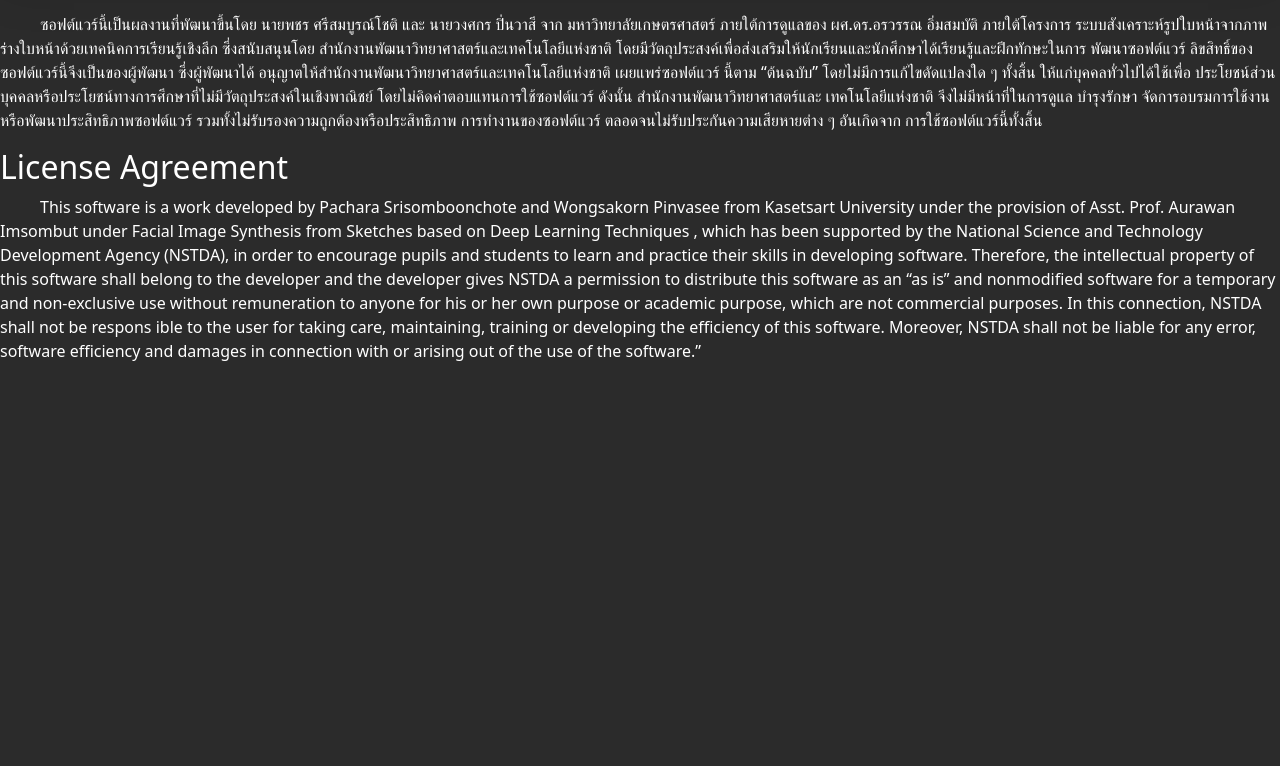
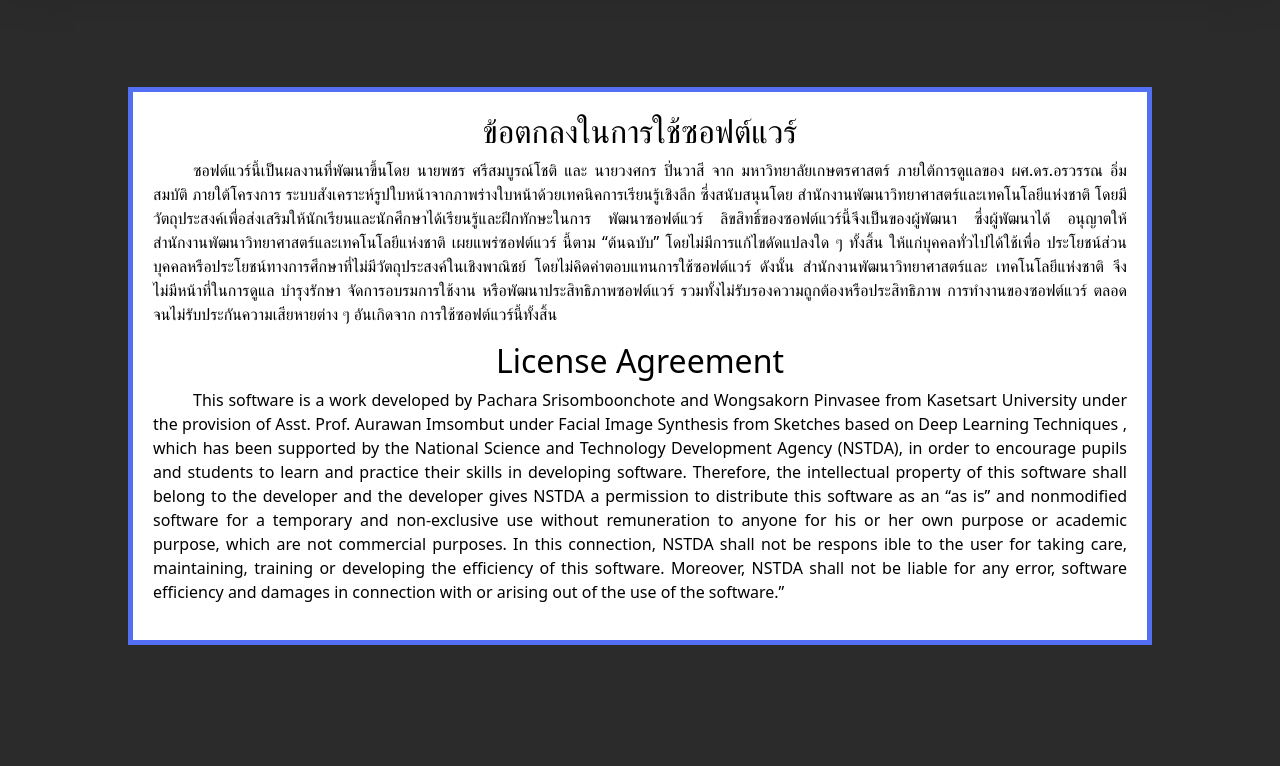
Before and after one commit to Pachara2001/s2f_web_senior_project, a Flask app: page /info in a window 1280 px wide. Shown: the part 350-1116 px from the top of the page. Before the commit the page ends 711 px from the top, so only its background shows below. Run offline with Flask 3, Linux system fonts and the light colour scheme; parts of the project's set-up code (start-up, migrations or seed data) failed here and were passed over.

Commit message:
update info ui

```diff
--- a/static/css/design.css
+++ b/static/css/design.css
@@ -3,6 +3,7 @@
     height: 256px;
     border: 1px solid black;
     background-position: center;
+    background-color: white;
     background-size: 100% 100%;
   }
 
--- a/templates/generate.html
+++ b/templates/generate.html
@@ -51,9 +51,12 @@
         <h2 style="font-weight: bold; color: white">BW Image</h2>
         <div id="bw-image" class="imag"></div>
         <a href="" id="b"><button id="saveBwImage" class="button-1" style="width:128px; height:55px">Download image</button></a>
-        <button onclick="saveDB()" id="saveDB" class="button-2" style="width:128px; height:55px">Save to Database</button>
+      </div>
+      <div class="d-flex justify-content-center mt-5">
+        <button onclick="saveDB()" id="saveDB" class="button-2" style="width: 128px; height: 55px;">Save to Database</button>
       </div>
     </div>
+
     <script src="{{ url_for('static', filename='js/script.js') }}"></script>
     <script src="https://cdn.jsdelivr.net/npm/bootstrap@5.2.3/dist/js/bootstrap.bundle.min.js" integrity="sha384-kenU1KFdBIe4zVF0s0G1M5b4hcpxyD9F7jL+jjXkk+Q2h455rYXK/7HAuoJl+0I4" crossorigin="anonymous"></script>
 </body>
--- a/templates/info.html
+++ b/templates/info.html
@@ -24,8 +24,10 @@
               </div>
             </nav>
           </header>
-        <h2 style="color: white;">ข้อตกลงในการใช้ซอฟต์แวร์</h2>
-        <p style="text-indent: 2.5em; color: white;">ซอฟต์แวร์นี้เป็นผลงานที่พัฒนาขึ้นโดย นายพชร ศรีสมบูรณ์โชติ และ นายวงศกร ปิ่นวาสี จาก มหาวิทยาลัยเกษตรศาสตร์
+          <div style="display: flex; justify-content: center; align-items: center; height: 100vh;">
+            <div style="border: 5px solid #5370F4; width: 80%; margin: 0 auto; padding: 20px; text-align: center; background-color: white;">
+              <h2 style="color: black;">ข้อตกลงในการใช้ซอฟต์แวร์</h2>
+              <p style="text-indent: 2.5em; color: black; text-align: justify">ซอฟต์แวร์นี้เป็นผลงานที่พัฒนาขึ้นโดย นายพชร ศรีสมบูรณ์โชติ และ นายวงศกร ปิ่นวาสี จาก มหาวิทยาลัยเกษตรศาสตร์
                       ภายใต้การดูแลของ ผศ.ดร.อรวรรณ อิ่มสมบัติ ภายใต้โครงการ ระบบสังเคราะห์รูปใบหน้าจากภาพร่างใบหน้าด้วยเทคนิคการเรียนรู้เชิงลึก
                       ซึ่งสนับสนุนโดย สำนักงานพัฒนาวิทยาศาสตร์และเทคโนโลยีแห่งชาติ
                       โดยมีวัตถุประสงค์เพื่อส่งเสริมให้นักเรียนและนักศึกษาได้เรียนรู้และฝึกทักษะในการ
@@ -37,10 +39,9 @@
                       เทคโนโลยีแห่งชาติ จึงไม่มีหน้าที่ในการดูแล บำรุงรักษา จัดการอบรมการใช้งาน
                       หรือพัฒนาประสิทธิภาพซอฟต์แวร์ รวมทั้งไม่รับรองความถูกต้องหรือประสิทธิภาพ
                       การทำงานของซอฟต์แวร์ ตลอดจนไม่รับประกันความเสียหายต่าง ๆ อันเกิดจาก
-            การใช้ซอฟต์แวร์นี้ทั้งสิ้น
-        </p>
-        <h2 style="color: white;">License Agreement</h2>
-        <p style="text-indent: 2.5em; color: white;">This software is a work developed by Pachara Srisomboonchote and Wongsakorn Pinvasee
+                      การใช้ซอฟต์แวร์นี้ทั้งสิ้น</p>
+              <h2 style="color: black;">License Agreement</h2>
+              <p style="text-indent: 2.5em; color: black; text-align: justify">This software is a work developed by Pachara Srisomboonchote and Wongsakorn Pinvasee
                       from Kasetsart University under the provision of Asst. Prof. Aurawan Imsombut
                       under Facial Image Synthesis from Sketches based on Deep Learning Techniques
                       , which has been supported by the National
@@ -56,6 +57,8 @@
                       Moreover, NSTDA shall not be liable for any error, software efficiency
                       and damages in connection with or arising out of the use of the
                       software.”</p>
+            </div>
+          </div>
         <script src="https://cdn.jsdelivr.net/npm/bootstrap@5.2.3/dist/js/bootstrap.bundle.min.js" integrity="sha384-kenU1KFdBIe4zVF0s0G1M5b4hcpxyD9F7jL+jjXkk+Q2h455rYXK/7HAuoJl+0I4" crossorigin="anonymous"></script>
     </body>
 </html>
--- a/templates/login.html
+++ b/templates/login.html
@@ -25,7 +25,7 @@
               <span class="h1 fw-bold mb-0 " style="color:#5370F4; font-family: 'Inter', sans-serif;"></br></span>
               <img src="https://i.imgur.com/PRQhjmu.png"
               alt="Login image" class="w-50 vh-50" style=" object-position: left; padding: 1rem;">
-              <p style="object-position: left; padding: 1rem; margin-bottom: 5rem; color: white;" >The “Deep Learning Facial Image Synthesis System” project was developed to support the work of police officers in investigations. and pursue the villain The system can convert sketch images. Or sketch the face of the suspect to be a picture of a virtual face for the benefit of tracking the suspect to the justice process.</p>
+              <p style="object-position: left; padding: 1rem; margin-bottom: 5rem; color: white;" >The Deep Learning Facial Image Synthesis System was developed to support police officers in their investigations and pursuit of criminals. This system is capable of converting sketches of suspects' faces into virtual images, which can aid in tracking the suspect.</p>
 
               <div class="d-flex align-items-center h-custom-2 justify-content-center">
                 <div id="firebaseui-auth-container" style="width: 25rem;"></div>
```
Lines whose indentation alone changed are shown as unchanged.
